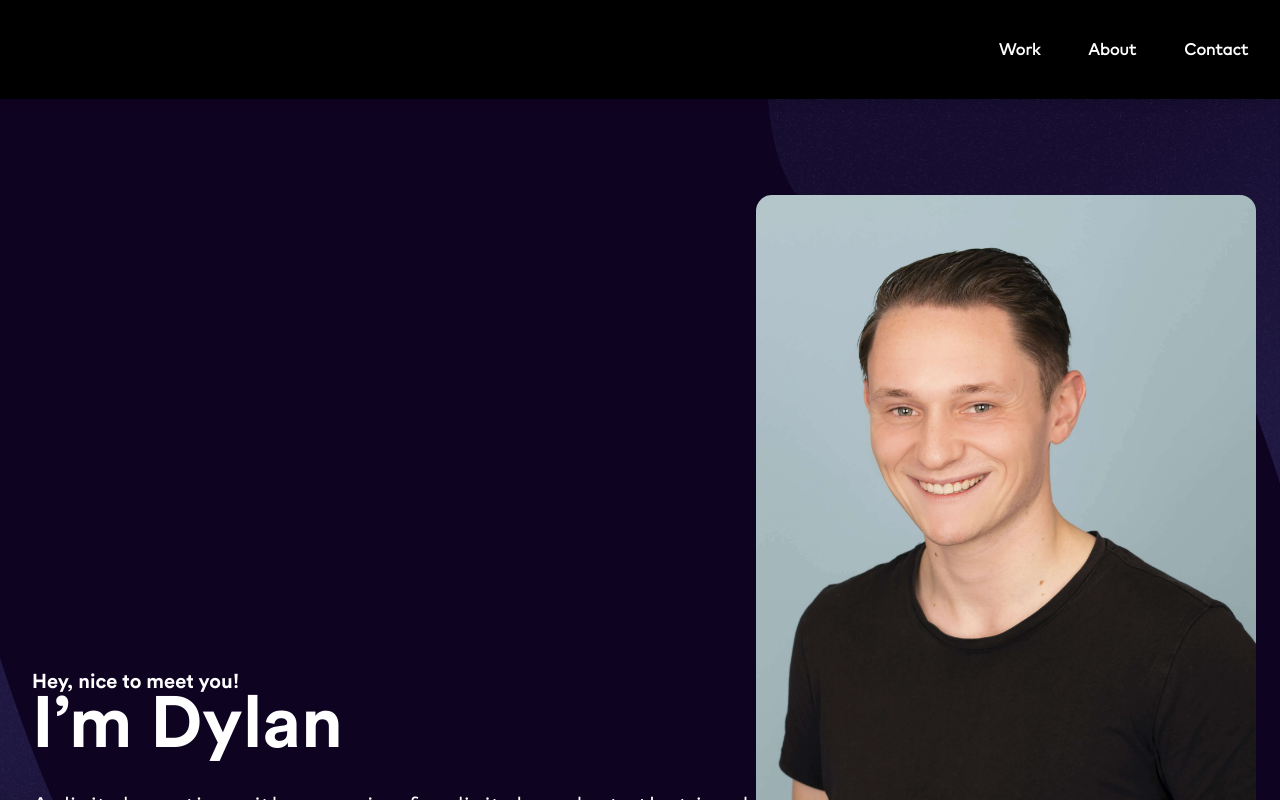
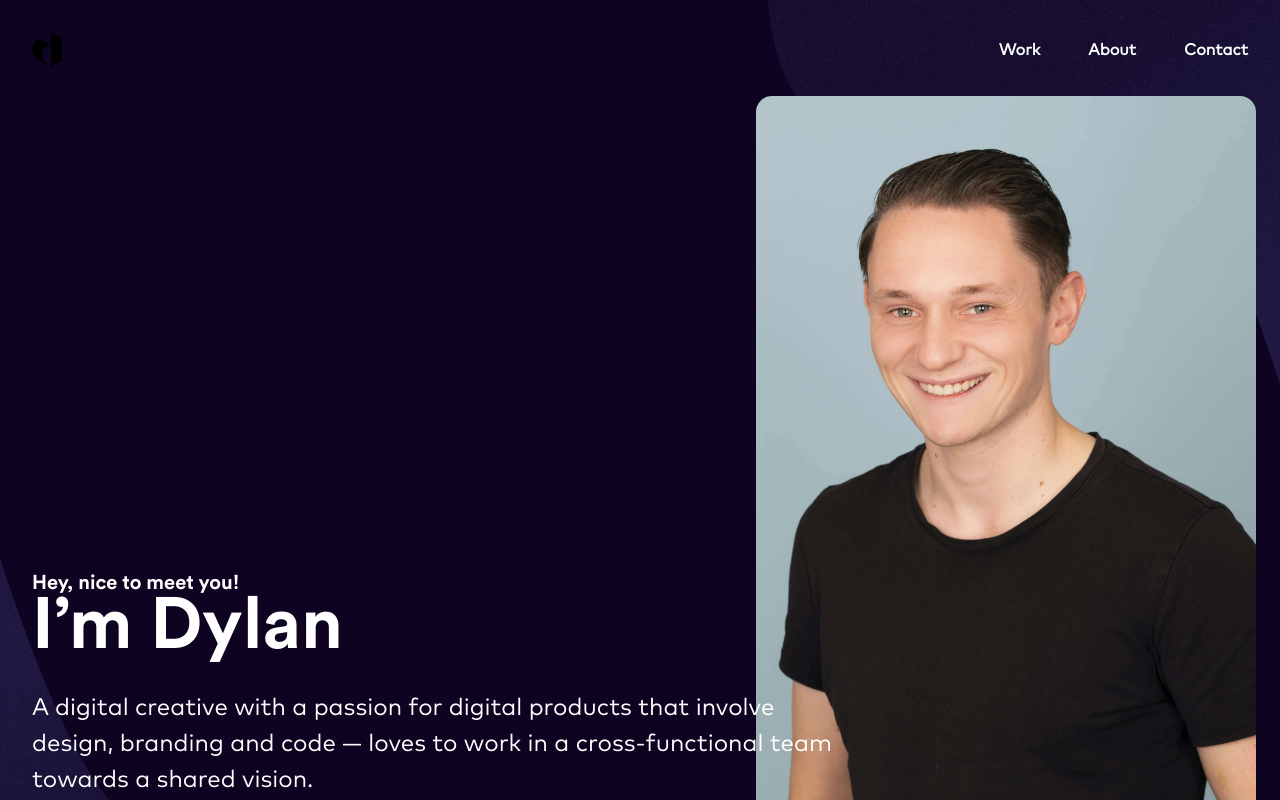
Before and after one commit to dylanvanzanten/portfolio-2022, a Next.js app: page / in a window 1280 px wide. Shown: the top 800 px of the page. Built offline with nearby package versions, Linux system fonts and the light colour scheme.

Commit message:
refactor(): add absolute imports, fix navigation

```diff
--- a/components/Header/_header.scss
+++ b/components/Header/_header.scss
@@ -1,21 +1,29 @@
 .header {
   display: flex;
   max-height: 100px;
-  background: $color-black;
-  position: sticky;
+  background-color: transparent;
+  position: absolute;
   z-index: 20;
   top: 0;
-  box-shadow: $box-shadow-default--soft;
-  transition: $ease-in-out $duration-slow;
+  right: 0;
+  left: 0;
+  transition: $ease-in-out $duration-fast;
 
   &--sticky {
+    position: fixed;
     background-color: $color-primary;
+    box-shadow: $box-shadow-default--soft;
+    transform: translateY(0);
 
     .site-nav {
       @media (min-width: $mq-mob) {
         padding-top: 0;
       }
     }
+  }
+
+  &--hide {
+    transform: translateY(-100%);
   }
 
   .container {
--- a/components/Navigation/_navigation.scss
+++ b/components/Navigation/_navigation.scss
@@ -45,10 +45,10 @@
 
       @media (min-width: $mq-tab--sml) {
         margin: 0 0 0 $spacing-48;
-      }
 
-      &:first-child {
-        margin-left: 0;
+        &:first-child {
+          margin-left: 0;
+        }
       }
     }
 
--- a/interface/IHeader.ts
+++ b/interface/IHeader.ts
@@ -1,3 +1,4 @@
 export default interface IHeader {
   innerRef?: any | null;
+  isScrolledUp?: boolean;
 }
--- a/interface/IHome.ts
+++ b/interface/IHome.ts
@@ -1,3 +1,4 @@
 export default interface IHome {
   innerRef?: any | null;
+  isScrolledUp?: boolean;
 }
--- a/pages/index.tsx
+++ b/pages/index.tsx
@@ -1,30 +1,48 @@
 // Libs
-import React, { useEffect, useRef } from "react";
+import React, { useEffect, useState, useRef } from "react";
 import Head from "next/head";
 
 // Interfaces
-import IHome from "../interface/IHome";
+import IHome from "@/interface/IHome";
 
 // Components
-import Header from "../components/Header/Header";
-import Hero from "../components/Hero/Hero";
-import CaseTeaser from "../components/CaseTeaser/CaseTeaser";
-import ContactTeaser from "../components/ContactTeaser/ContactTeaser";
-import Footer from "../components/Footer/Footer";
+import Header from "@/components/Header/Header";
+import Hero from "@/components/Hero/Hero";
+import CaseTeaser from "@/components/CaseTeaser/CaseTeaser";
+import ContactTeaser from "@/components/ContactTeaser/ContactTeaser";
+import Footer from "@/components/Footer/Footer";
 
 const Home = ({}: IHome) => {
   const heroRef = useRef<HTMLDivElement>(null);
   const headerRef = useRef<HTMLDivElement>(null);
+  const [prevScrollPos, setPrevScrollPos] = useState(0);
+  const [isScrolledUp, setIsScrolledUp] = useState(false);
 
   useEffect(() => {
     const handleScroll = () => {
       if (!heroRef.current || !headerRef.current) return;
 
-      if (window.scrollY >= heroRef.current.offsetHeight) {
+      const currentScrollPos = window.pageYOffset;
+      const isScrollingUp = currentScrollPos < prevScrollPos;
+
+      if (currentScrollPos >= heroRef.current.offsetHeight) {
         headerRef.current.classList.add("header--sticky");
+        headerRef.current.classList.remove("header--hide"); // Ensure header is not hidden when scrolling down inside the Hero component
       } else {
         headerRef.current.classList.remove("header--sticky");
       }
+      if (
+        isScrollingUp &&
+        currentScrollPos > 20 &&
+        !heroRef.current.contains(event?.target as Node)
+      ) {
+        headerRef.current.classList.add("header--hide");
+      } else {
+        headerRef.current.classList.remove("header--hide");
+      }
+
+      setIsScrolledUp(isScrollingUp && currentScrollPos - prevScrollPos > 20);
+      setPrevScrollPos(currentScrollPos);
     };
 
     window.addEventListener("scroll", handleScroll);
@@ -32,14 +50,14 @@ const Home = ({}: IHome) => {
     return () => {
       window.removeEventListener("scroll", handleScroll);
     };
-  }, []);
+  }, [prevScrollPos]);
 
   return (
     <>
       <Head>
         <title>Portfolio | 🦸🏻‍♂️ Dylan van Zanten</title>
       </Head>
-      <Header innerRef={headerRef} />
+      <Header innerRef={headerRef} isScrolledUp={isScrolledUp} />
       <Hero innerRef={heroRef} />
       <div
         data-grid
```
